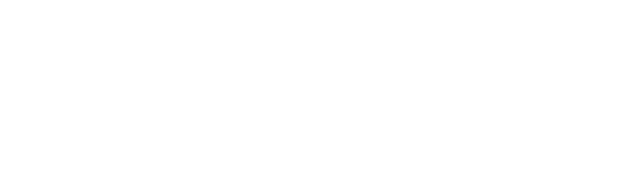
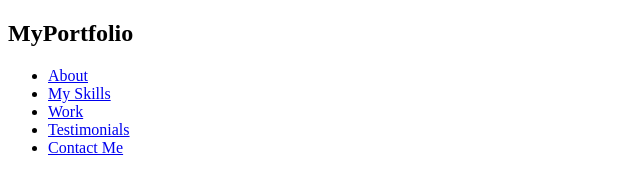
Before and after one commit to faithmwangi/Portfolio, a plain HTML site: page My-Portfolio/index.html in a window 1280 px wide. Shown: the whole page, without its empty margins (0-640 px from the left). Drawn offline with Linux system fonts and the light colour scheme.

Commit message:
Add navigation bar

```diff
--- a/My-Portfolio/index.html
+++ b/My-Portfolio/index.html
@@ -8,6 +8,18 @@
     <link rel="stylesheet" href="index.css">
 </head>
 <body>
+    <header>
+        <nav>
+            <h2 class="logo">My<span>Portfolio</span></h2>
+            <ul>
+                <li><a href="#about">About</a></li>
+                <li><a href="#skills">My Skills </a></li>
+                <li><a href="#work">Work</a></li>
+                <li><a href="#testimonials">Testimonials</a></li>
+                <li><a href="#contact">Contact Me</a></li>
+            </ul>
+        </nav>
+    </header>
 
 </body>
 </html>
```
